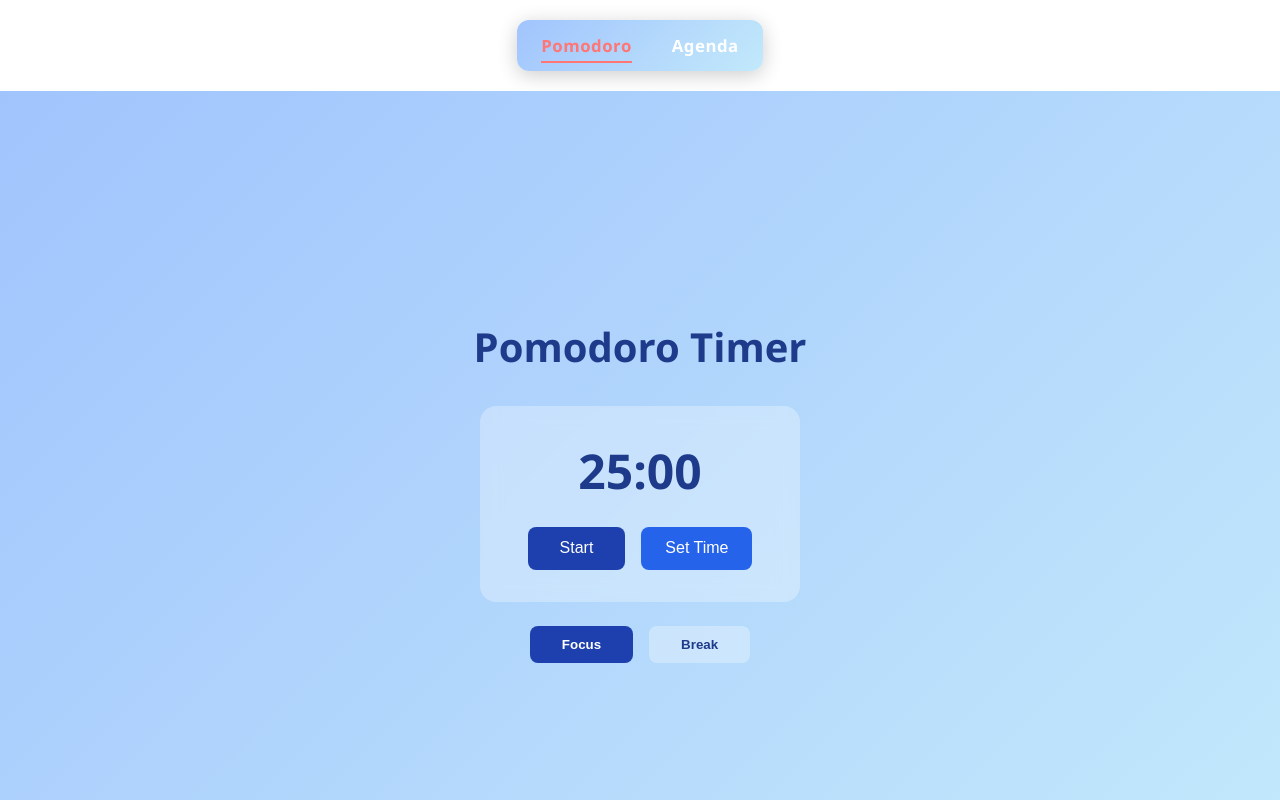
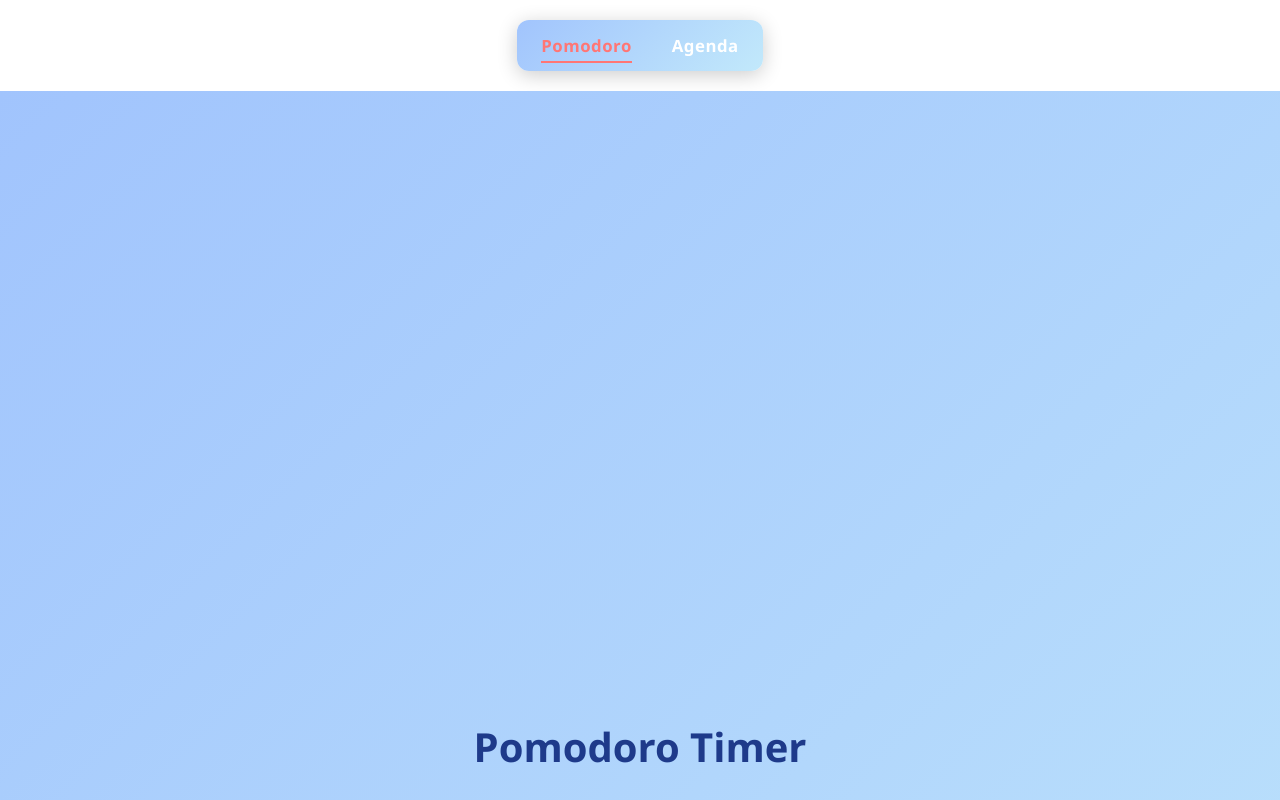
Before and after one commit to faizaanjum7/pomodoroApp-by-faiza, a React (Vite) app in the folder mypomodoro/: page / in a window 1280 px wide. Shown: the top 800 px of the page. Built offline with nearby package versions, Linux system fonts and the light colour scheme.

Commit message:
style update 11

```diff
--- a/mypomodoro/src/App.css
+++ b/mypomodoro/src/App.css
@@ -9,7 +9,7 @@ body, html, #root
 
 .appcontainer
 {
-  min-height: 100vh;
+  min-height: 200vh;
   display: flex;
   flex-direction: column;
   align-items: center;
```
